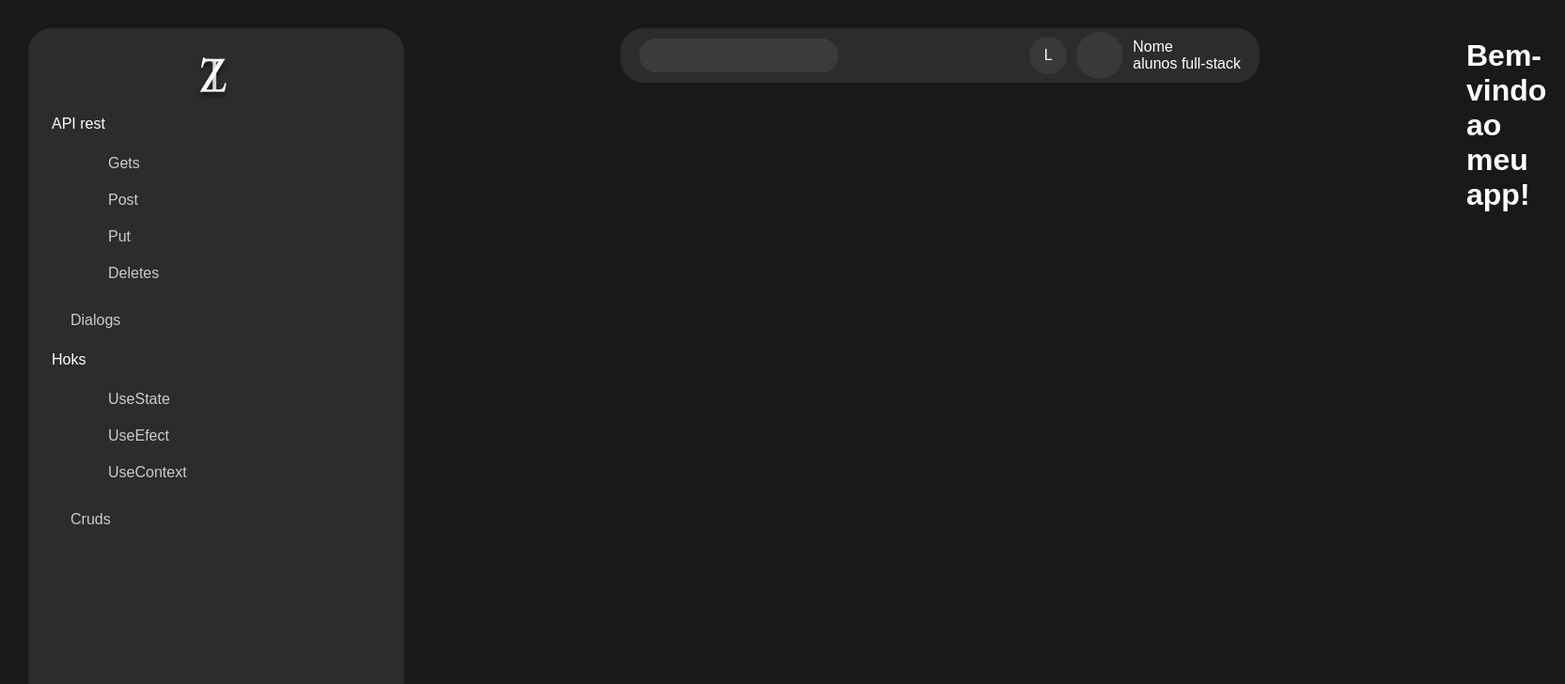
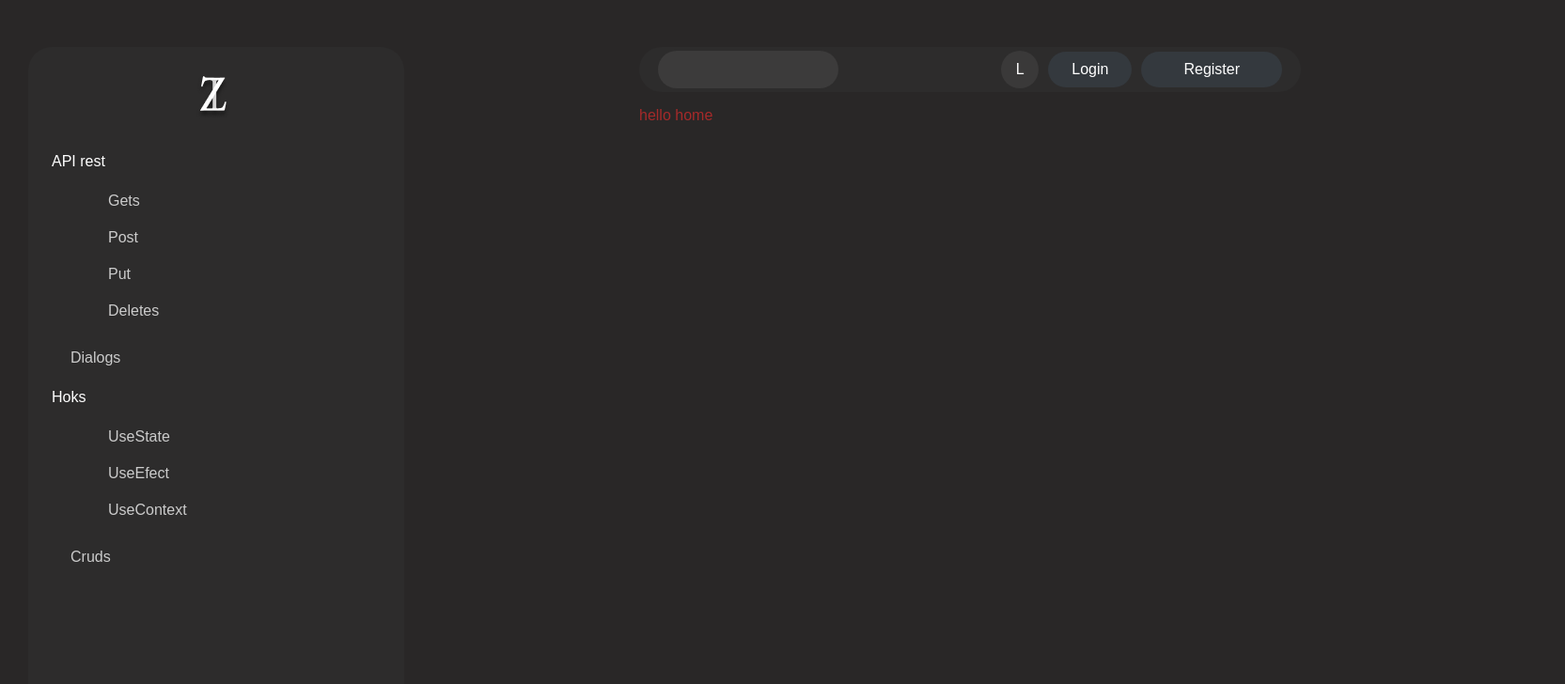
Before and after one commit to IZ4NA/studyWeb, a React (Create React App) app in the folder client/: page / in a window 1280 px wide. Shown: the top 728 px of the page at 94% size, 1665 px wide, since content can reach past the window. Built offline with nearby package versions, Linux system fonts and the light colour scheme.

Commit message:
fix-code-front

```diff
--- a/client/src/App.css
+++ b/client/src/App.css
@@ -1,15 +1,37 @@
-body {
-
-  background-color: #1a1919;
-  font-family:Arial, Helvetica, sans-serif;
+* {
+  box-sizing: border-box;
 }
 
-.container {
-  display: flex; /* Coloca Sidebar e Navbar lado a lado */
-  gap: 200px;
+body {
+  margin: 0;
+  padding: 0;
+  background-color: #292727;
+  font-family: Arial, Helvetica, sans-serif;
 }
 
-.conteudo{
+
+.app {
+  display: flex;
+ gap: 200px;
+}
+
+
+
+
+.main-content {
   flex: 1;
+  display: flex;
+  flex-direction: column;
   padding: 20px;
 }
+
+
+
+/* área onde entram as páginas */
+.content {
+  flex: 1;
+  background-color: #3a3939;
+  border-radius: 10px;
+  padding: 20px;
+  color: white;
+}
--- a/client/src/App.jsx
+++ b/client/src/App.jsx
@@ -1,20 +1,31 @@
 import React from "react";
+import './App.css';
+
+import { BrowserRouter, Routes, Route } from "react-router-dom";
+
 import SideBar from "./components/sidebar/sidebar.jsx";
 import Navbar from "./components/navbar/navbar.jsx";
-import "./App.css";
+import Home from "./pages/home.jsx"
+import Login from "./pages/login.jsx"
+import Register from "./pages/register.jsx"
+
 
 function App() {
   return (
-    <div className="App">
-      <div className="container">
+    <BrowserRouter>
+      <div className="app">
         <SideBar />
-        <Navbar />
+        <div className="main-content">
+          <Navbar />
 
-        <div className="conteudo">
-          <h1>Bem-vindo ao meu app!</h1>
+          <Routes>
+            <Route path="/" element={<Home />} />
+            <Route path="/login" element={<Login />} />
+            <Route path="/register" element={<Register />} />
+          </Routes>
         </div>
       </div>
-    </div>
+    </BrowserRouter>
   );
 }
 
--- a/client/src/components/navbar/navbar.css
+++ b/client/src/components/navbar/navbar.css
@@ -3,12 +3,12 @@ body {
 }
 .navbar {
   color: white;
-   margin-top: 30px;
+  margin-top: 30px;
 }
 
 .conteiner-navbar {
-  width: 50vw;
-   height: 6vh;
+  width: 55vw;
+  height: 6vh;
   border-radius: 25px;
   background-color: #2d2c2c;
   padding: 5px 20px;
@@ -21,7 +21,7 @@ body {
 .search {
   color: white;
   font-size: 18px;
-  padding: 10px;
+  padding: 20px;
   width: 15vw;
   height: 2vh;
   background-color: #3c3b3b;
@@ -44,6 +44,7 @@ body {
   height: 40px;
   border-radius: 100%;
   background-color: #3a3939;
+  cursor: pointer;
 }
 
 .perfil-user-top {
@@ -56,8 +57,29 @@ body {
   background-color: #3a3939;
 }
 
-.info-perfil p{
-  margin: 0px;
-  padding: 0px;
-  font-size: 16px;
+.button-login {
+  background-color: rgb(52, 57, 62);
+  color: white;
+  padding: 10px 25px;
+  text-decoration: none;
+  border-radius: 24px;
+  transition: 0.2s;
 }
+
+.button-register {
+  background-color: rgb(52, 57, 62);
+  color: white;
+  padding: 10px 45px;
+  text-decoration: none;
+  border-radius: 24px;
+  transition: 0.2s;
+}
+
+.button-login:hover {
+  background-color: rgb(68, 74, 80);
+
+}
+
+.button-register:hover {
+  background-color: rgb(68, 74, 80);
+}
--- a/client/src/components/navbar/navbar.jsx
+++ b/client/src/components/navbar/navbar.jsx
@@ -1,5 +1,8 @@
 import React from "react";
 import "./navbar.css";
+
+import {Link} from "react-router-dom"
+
 
 function Navbar() {
   return (
@@ -14,12 +17,12 @@ function Navbar() {
             <p>L</p>
           </div>
 
-          <div className="perfil-user-top"></div>
 
-          <div className="info-perfil">
-            <p>Nome</p>
-            <p>alunos full-stack</p>
-          </div>
+          <Link className="button-login" to="/login">Login</Link>
+          <Link className="button-register" to="/register">Register</Link>
+
+
+
         </div>
       </div>
     </div>
--- a/client/src/components/sidebar/sidebar.css
+++ b/client/src/components/sidebar/sidebar.css
@@ -6,20 +6,22 @@ body {
 .sidebar {
   border-radius: 25px;
   width: 400px;
-  height: auto;
+  height: 92vh;
   background-color: #2d2c2c;
   color: white;
-  margin: 30px;
+  margin: 50px 30px;
 }
 
 .conteiner-sidebar {
   padding: 25px;
+
 }
 
 .top-logo {
   display: flex;
   justify-content: center;
   align-items: center;
+  margin-bottom: 36px;
 }
 
 .rotasApis {
@@ -102,7 +104,7 @@ body {
 }
 
 .conteiner-perfil {
-  margin-top: 330px;
+  margin-top: 420px;
   display: flex;
   justify-content: center;
   align-items: center;
--- a/client/src/index.css
+++ b/client/src/index.css
@@ -1,4 +1,6 @@
 body {
   margin: 0;
   padding: 0;
+  box-sizing: border-box;
+  flex: 1;
 }
--- a/client/src/index.js
+++ b/client/src/index.js
@@ -1,27 +1,11 @@
 import React from 'react';
 import ReactDOM from 'react-dom/client';
+import App from './App.jsx';
 import './index.css';
-
-import { BrowserRouter, Routes, Route } from "react-router-dom";
-import App from './App.jsx';
-import Home from "./pages/home.jsx"
-import Login from "./pages/login.jsx"
-import Register from "./pages/register.jsx"
-
 
 const root = ReactDOM.createRoot(document.getElementById('root'));
 root.render(
-  <BrowserRouter>
-    <Routes>
-      <Route path='/' element={<App />}></Route>
-      <Route path='/home' element={<Home />}></Route>
-      <Route path='/login' element={<Login />}></Route>
-      <Route path='/register' element={<Register />}></Route>
-
-
-    </Routes>
-
-  </BrowserRouter>
-
-
+  <React.StrictMode>
+    <App /> {/* renderiza o App */}
+  </React.StrictMode>
 );
--- a/client/src/pages/home.jsx
+++ b/client/src/pages/home.jsx
@@ -1,9 +1,10 @@
 import React from 'react';
 
+import "../styles/home.css"
 
 function Home() {
   return (
-    <div className="App">
+    <div className="home">
       <p>hello home</p>
 
     </div>
--- a/client/src/pages/login.jsx
+++ b/client/src/pages/login.jsx
@@ -0,0 +1,10 @@
+import React from 'react';
+
+
+export default function Login() {
+    return (
+        <div>
+            <p>hello login</p>
+        </div>
+    );
+}
--- a/client/src/pages/register.jsx
+++ b/client/src/pages/register.jsx
@@ -0,0 +1,10 @@
+import React from 'react';
+
+
+export default function register() {
+    return (
+        <div>
+            <p>hello register</p>
+        </div>
+    );
+}
--- a/client/src/styles/home.css
+++ b/client/src/styles/home.css
@@ -0,0 +1,3 @@
+.app{
+    color: brown;
+}
```
